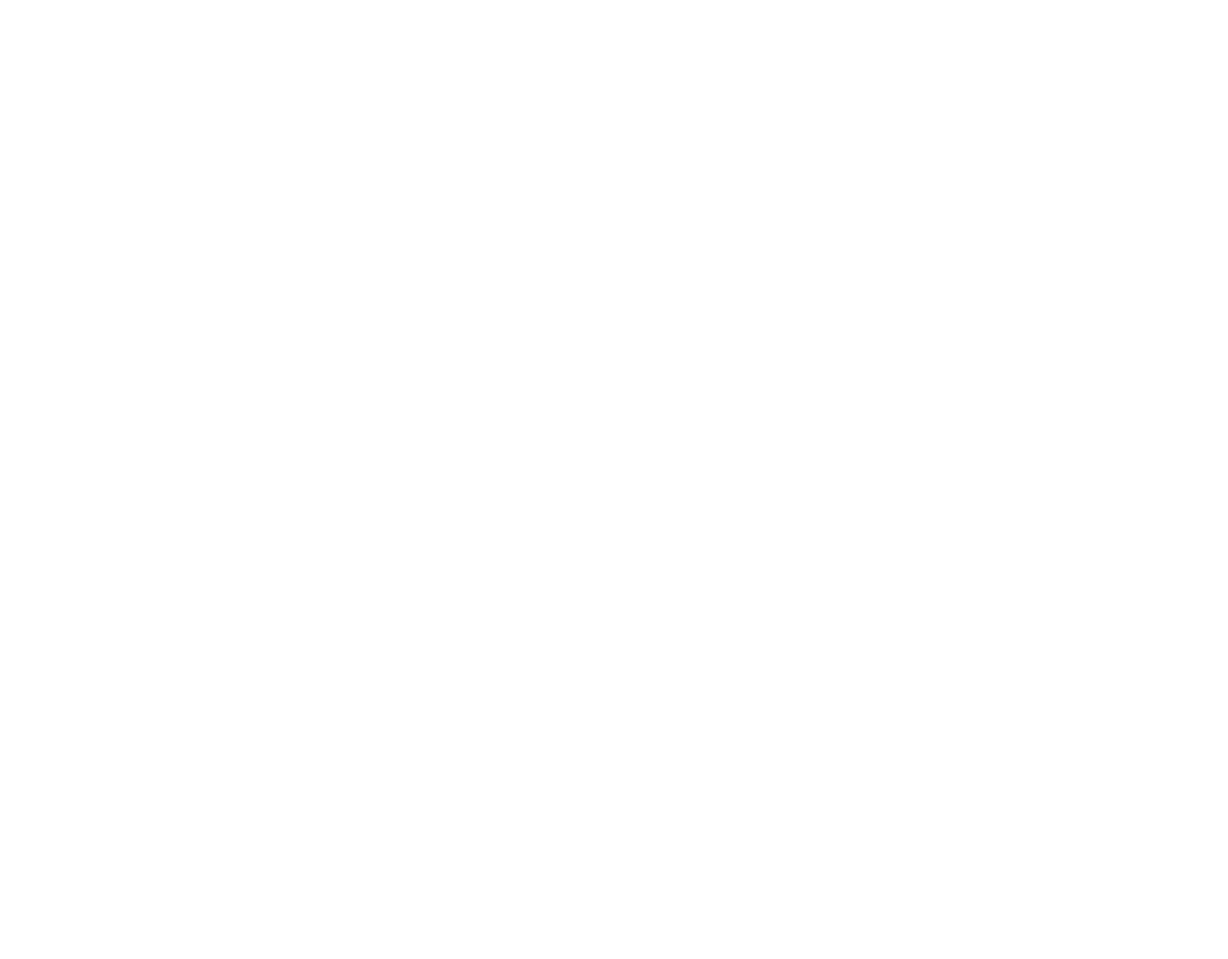
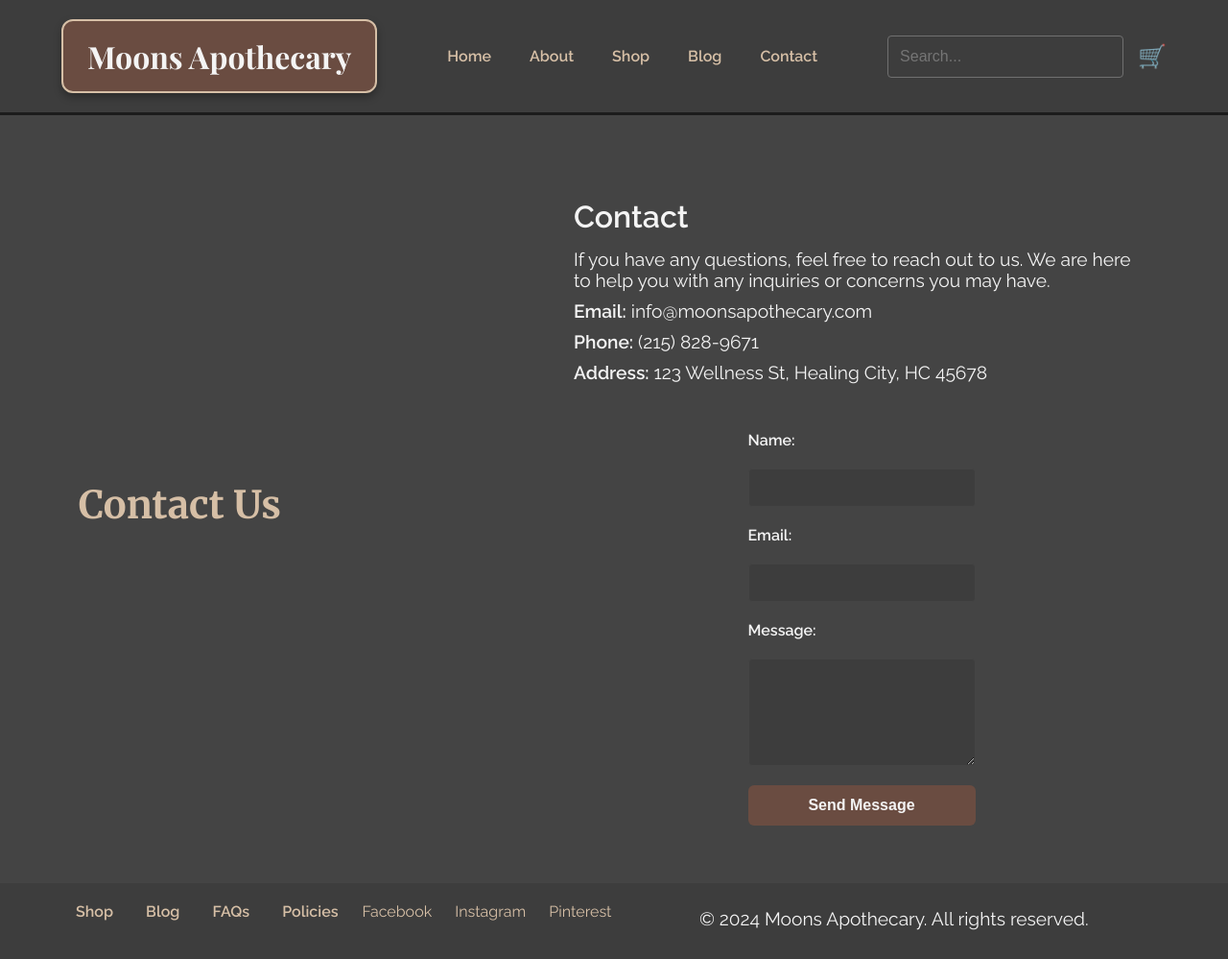
Before and after one commit to Johnhf282/Moons-Apothecary, a plain HTML site: page contact/contact.html in a window 1280 px wide. Shown: the whole page at 96% size. Before the commit the page ends 800 px from the top, so only its background shows below. Drawn offline with nearby package versions, Linux system fonts and the light colour scheme.

Commit message:
Add files via upload

```diff
--- a/contact/contact.html
+++ b/contact/contact.html
@@ -0,0 +1,87 @@
+<!DOCTYPE html>
+<html lang="en">
+<head>
+    <meta charset="UTF-8">
+    <meta name="viewport" content="width=device-width, initial-scale=1.0">
+    <title>About Us - Moons Apothecary</title>
+    <link rel="stylesheet" href="styles.css">
+</head>
+<body>
+    <!-- Header -->
+    <header>
+        <div class="container">
+            <div class="logo">
+                <a href="../index.html" class="home-button">
+                    <h1>Moons Apothecary</h1>
+                </a>
+            </div>
+            <nav>
+                <ul>
+                    <li><a href="../index.html">Home</a></li>
+                    <li><a href="about.html">About</a></li>
+                    <li><a href="shop.html">Shop</a></li>
+                    <li><a href="blog.html">Blog</a></li>
+                    <li><a href="contact.html">Contact</a></li>
+                </ul>
+            </nav>
+            <div class="search-cart">
+                <input type="text" placeholder="Search...">
+                <a href="#" class="cart-icon" aria-label="View cart">🛒</a>
+            </div>
+        </div>
+    </header>
+
+    <!-- Main Content -->
+    <main>
+        <!-- Contact Form Section -->
+        <section class="contact-section">
+            <div class="container">
+                <h1>Contact Us</h1>
+                <div class="contact-content">
+                    <div class="contact-info">
+                        <h2>Contact</h2>
+                        <p>If you have any questions, feel free to reach out to us. We are here to help you with any inquiries or concerns you may have.</p>
+                        <p><strong>Email:</strong> info@moonsapothecary.com</p>
+                        <p><strong>Phone:</strong> (215) 828-9671</p>
+                        <p><strong>Address:</strong> 123 Wellness St, Healing City, HC 45678</p>
+                    </div>
+                    <div class="contact-form">
+                        <form action="#" method="post">
+                            <label for="name">Name:</label>
+                            <input type="text" id="name" name="name" required>
+
+                            <label for="email">Email:</label>
+                            <input type="email" id="email" name="email" required>
+
+                            <label for="message">Message:</label>
+                            <textarea id="message" name="message" rows="5" required></textarea>
+
+                            <button type="submit" class="btn-primary">Send Message</button>
+                        </form>
+                    </div>
+                </div>
+            </div>
+        </section>
+    </main>
+
+    <!-- Footer -->
+    <footer>
+        <div class="container">
+            <div class="footer-links">
+                <a href="shop.html">Shop</a>
+                <a href="blog.html">Blog</a>
+                <a href="faqs.html">FAQs</a>
+                <a href="policies.html">Policies</a>
+            </div>
+            <div class="social-media">
+                <a href="#" aria-label="Facebook">Facebook</a>
+                <a href="#" aria-label="Instagram">Instagram</a>
+                <a href="#" aria-label="Pinterest">Pinterest</a>
+            </div>
+            <div class="contact-info">
+                <p>&copy; 2024 Moons Apothecary. All rights reserved.</p>
+            </div>
+        </div>
+    </footer>
+</body>
+</html>
--- a/contact/styles.css
+++ b/contact/styles.css
@@ -26,10 +26,33 @@ header {
     flex-wrap: wrap;
 }
 
-.logo h1 {
+/* Home Button Styling */
+.home-button {
+    display: inline-block;
+    text-decoration: none;
+    background-color: #6a4c41; /* Earthy brown */
+    color: #f4f4f4;
+    padding: 15px 25px;
+    border: 2px solid #d6bfa6; /* Soft earthy color */
+    border-radius: 12px;
+    box-shadow: 0 4px 8px rgba(0,0,0,0.3);
+    transition: background-color 0.3s, color 0.3s, transform 0.3s, box-shadow 0.3s;
+}
+
+.home-button h1 {
     margin: 0;
     font-size: 32px;
-    color: #d6bfa6; /* Soft earthy color */
+    font-family: 'Playfair Display', serif; /* Elegant serif font for the title */
+    font-weight: 700;
+    color: inherit; /* Inherit color from .home-button */
+}
+
+.home-button:hover {
+    background-color: #5a3b2d; /* Slightly darker brown */
+    color: #d6bfa6; /* Change text color on hover */
+    transform: scale(1.1); /* Slightly enlarge on hover */
+    box-shadow: 0 6px 12px rgba(0,0,0,0.4); /* Increase shadow on hover */
+    border-color: #f4f4f4; /* Lighten border on hover */
 }
 
 nav ul {
@@ -63,7 +86,7 @@ nav ul li a:hover {
 
 .search-cart input[type="text"] {
     padding: 12px;
-    border: 1px solid #444;
+    border: 1px solid #707070;
     border-radius: 4px;
     font-size: 16px;
     width: 220px;
@@ -120,133 +143,96 @@ nav ul li a:hover {
 }
 
 .btn-primary:hover {
-    background-color: #5a3b2d;
-    transform: scale(1.05);
+    background-color: #5a3b2d; /* Slightly darker brown */
+    transform: scale(1.05); /* Slightly enlarge on hover */
 }
 
 .about-teaser {
-    padding: 60px 20px;
+    padding: 40px 0;
+    background-color: #3d3d3d;
+    color: #f4f4f4;
     text-align: center;
-    background: #444;
-    color: #f4f4f4;
 }
 
-.about-text {
-    max-width: 800px;
-    margin: 0 auto;
+.about-teaser h2 {
+    font-size: 2.5rem;
+    margin-bottom: 15px;
 }
 
-.about-text h2 {
-    font-size: 2.5rem;
-    margin-bottom: 20px;
-    font-weight: 700;
-}
-
-.about-text p {
-    font-size: 1.25rem;
-    margin-bottom: 30px;
-    font-weight: 400;
+.about-teaser p {
+    font-size: 1.2rem;
+    margin-bottom: 25px;
 }
 
 .btn-secondary {
-    background-color: #6a4c41; /* Earthy brown */
+    background-color: #5a3b2d;
     color: #f4f4f4;
-    padding: 12px 24px;
+    padding: 12px 20px;
     text-decoration: none;
-    border-radius: 6px;
+    border-radius: 4px;
     font-size: 14px;
     font-weight: 600;
     transition: background-color 0.3s;
 }
 
 .btn-secondary:hover {
-    background-color: #5a3b2d;
+    background-color: #4a2d21; /* Darker brown for hover effect */
 }
 
 .featured-products {
-    padding: 60px 20px; /* Increased padding for more space */
-    background: #333;
+    padding: 40px 20px;
+    background-color: #2e2b2a;
     color: #f4f4f4;
     text-align: center;
 }
 
 .featured-products h2 {
-    margin-bottom: 30px; /* Adjusted margin for better spacing */
-    font-size: 2.5rem; /* Increased font size for emphasis */
-    font-family: 'Merriweather', serif; /* Elegant serif font */
+    font-size: 2.8rem; /* Increased font size for emphasis */
+    margin-bottom: 20px; /* Adjusted margin for better spacing */
+    font-family: 'Playfair Display', serif; /* Elegant serif font */
     font-weight: 700;
     color: #d6bfa6; /* Soft earthy color */
     text-shadow: 2px 2px 4px rgba(0,0,0,0.3); /* Subtle text shadow for depth */
 }
 
 .product-grid {
-    display: grid;
-    grid-template-columns: repeat(auto-fit, minmax(280px, 1fr)); /* Adjusted minmax value for responsiveness */
-    gap: 30px; /* Increased gap between products */
-    justify-content: center;
+    display: flex;
+    justify-content: space-around;
+    flex-wrap: wrap;
 }
 
 .product {
-    background: #3d3d3d;
-    border: 2px solid #2c2c2c;
+    background-color: #3d3d3d;
+    border: 1px solid #444;
+    border-radius: 8px;
     padding: 20px;
-    border-radius: 12px;
+    margin: 10px;
+    width: 280px;
     text-align: center;
-    box-shadow: 0 6px 12px rgba(0,0,0,0.4);
-    transition: transform 0.3s, box-shadow 0.3s;
-    font-family: 'Raleway', sans-serif; /* Modern font for product details */
 }
 
-.product:hover {
-    transform: translateY(-8px);
-    box-shadow: 0 8px 16px rgba(0,0,0,0.5);
-}
-
-.product img {
+.product-image {
     width: 100%;
     height: auto;
-    object-fit: cover;
-    border-radius: 8px;
-    margin-bottom: 15px; /* Adjusted margin for better spacing */
+    border-bottom: 1px solid #444;
+    margin-bottom: 15px;
 }
 
 .product h3 {
-    margin: 10px 0;
-    font-size: 1.5rem; /* Increased font size for product names */
-    font-weight: 600;
+    font-size: 1.4rem;
+    margin-bottom: 10px;
 }
 
 .product p {
-    font-size: 1.2rem; /* Increased font size for product prices */
+    font-size: 1.2rem;
     margin-bottom: 15px;
 }
 
-.btn-secondary {
-    background-color: #6a4c41; /* Earthy brown */
+footer {
+    background: #3d3d3d;
+    padding: 20px 0;
     color: #f4f4f4;
-    padding: 12px 24px;
-    text-decoration: none;
-    border-radius: 6px;
-    font-size: 14px;
-    font-weight: 600;
-    transition: background-color 0.3s;
-}
-
-.btn-secondary:hover {
-    background-color: #5a3b2d;
-}
-
-footer {
-    background: #2e2b2a;
-    color: #d6bfa6;
-    padding: 30px 20px;
     text-align: center;
-}
-
-.footer-content {
-    display: flex;
-    flex-direction: column;
-    align-items: center;
 }
 
 .footer-links {
@@ -254,15 +240,14 @@ footer {
 }
 
 .footer-links a {
+    text-decoration: none;
     color: #d6bfa6;
-    text-decoration: none;
     margin: 0 15px;
     font-weight: 600;
 }
 
 .footer-links a:hover {
-    color: #f4f4f4;
-    text-decoration: underline;
+    color: #f0e4d7;
 }
 
 .social-media {
@@ -270,43 +255,104 @@ footer {
 }
 
 .social-media a {
-    margin: 0 15px;
     text-decoration: none;
     color: #d6bfa6;
-    font-weight: 600;
-    transition: color 0.3s;
+    margin: 0 10px;
 }
 
 .social-media a:hover {
-    color: #f4f4f4;
-}
-
-.contact-info {
-    margin: 10px 0;
+    color: #f0e4d7;
 }
 
 .contact-info p {
     margin: 5px 0;
 }
 
-@media (max-width: 768px) {
-    nav ul {
-        flex-direction: column;
+
+/* Contact Page Styles */
+.contact-section {
+    padding: 60px 20px;
+    background: #444;
+    color: #f4f4f4;
     text-align: center;
-        margin-top: 15px;
 }
 
-    .search-cart {
+.contact-section h1 {
+    font-size: 2.5rem;
+    margin-bottom: 20px;
+    font-family: 'Merriweather', serif; /* Consistent with featured products */
+    font-weight: 700;
+    color: #d6bfa6; /* Earthy color for headers */
+}
+
+.contact-content {
+    display: flex;
     flex-direction: column;
     align-items: center;
-        margin-top: 15px;
+    gap: 40px; /* Space between contact info and form */
 }
 
-    .hero-content h2 {
-        font-size: 2.5rem;
+.contact-info {
+    max-width: 600px;
+    margin: 0 auto;
+    text-align: left;
 }
 
-    .hero-content p {
+.contact-info h2 {
+    font-size: 2rem;
+    margin-bottom: 15px;
+    font-weight: 700;
+}
+
+.contact-info p {
     font-size: 1.2rem;
+    margin-bottom: 10px;
 }
+
+.contact-form {
+    max-width: 600px;
+    margin: 0 auto;
+    text-align: left;
 }
+
+.contact-form form {
+    display: flex;
+    flex-direction: column;
+    gap: 20px;
+}
+
+.contact-form label {
+    font-size: 1rem;
+    font-weight: 600;
+}
+
+.contact-form input,
+.contact-form textarea {
+    padding: 10px;
+    border: 1px solid #444;
+    border-radius: 4px;
+    background: #3d3d3d;
+    color: #f4f4f4;
+    font-size: 1rem;
+}
+
+.contact-form textarea {
+    resize: vertical;
+}
+
+.contact-form button {
+    background-color: #6a4c41; /* Earthy brown */
+    color: #f4f4f4;
+    padding: 12px 24px;
+    border: none;
+    border-radius: 6px;
+    font-size: 16px;
+    font-weight: 600;
+    cursor: pointer;
+    transition: background-color 0.3s, transform 0.3s;
+}
+
+.contact-form button:hover {
+    background-color: #5a3b2d;
+    transform: scale(1.05);
+}
--- a/styles.css
+++ b/styles.css
@@ -165,74 +165,104 @@ nav ul li a:hover {
 }
 
 .btn-secondary {
-    background-color: #5a3b2d;
+    background-color: #6a4c41; /* Earthy brown */
     color: #f4f4f4;
-    padding: 12px 20px;
+    padding: 12px 24px;
     text-decoration: none;
-    border-radius: 4px;
+    border-radius: 6px;
     font-size: 14px;
     font-weight: 600;
     transition: background-color 0.3s;
 }
 
 .btn-secondary:hover {
-    background-color: #4a2d21; /* Darker brown for hover effect */
+    background-color: #5a3b2d;
 }
 
 .featured-products {
-    padding: 40px 20px;
-    background-color: #2e2b2a;
+    padding: 60px 20px; /* Increased padding for more space */
+    background: #333;
     color: #f4f4f4;
     text-align: center;
 }
 
 .featured-products h2 {
-    font-size: 2.8rem; /* Increased font size for emphasis */
-    margin-bottom: 20px; /* Adjusted margin for better spacing */
-    font-family: 'Playfair Display', serif; /* Elegant serif font */
+    margin-bottom: 30px; /* Adjusted margin for better spacing */
+    font-size: 2.5rem; /* Increased font size for emphasis */
+    font-family: 'Merriweather', serif; /* Elegant serif font */
     font-weight: 700;
     color: #d6bfa6; /* Soft earthy color */
     text-shadow: 2px 2px 4px rgba(0,0,0,0.3); /* Subtle text shadow for depth */
 }
 
 .product-grid {
-    display: flex;
-    justify-content: space-around;
-    flex-wrap: wrap;
+    display: grid;
+    grid-template-columns: repeat(auto-fit, minmax(280px, 1fr)); /* Adjusted minmax value for responsiveness */
+    gap: 30px; /* Increased gap between products */
+    justify-content: center;
 }
 
 .product {
-    background-color: #3d3d3d;
-    border: 1px solid #444;
+    background: #3d3d3d;
+    border: 2px solid #2c2c2c;
+    padding: 20px;
+    border-radius: 12px;
+    text-align: center;
+    box-shadow: 0 6px 12px rgba(0,0,0,0.4);
+    transition: transform 0.3s, box-shadow 0.3s;
+    font-family: 'Raleway', sans-serif; /* Modern font for product details */
+}
+
+.product:hover {
+    transform: translateY(-8px);
+    box-shadow: 0 8px 16px rgba(0,0,0,0.5);
+}
+
+.product img {
+    width: 100%;
+    height: auto;
+    object-fit: cover;
     border-radius: 8px;
-    padding: 20px;
-    margin: 10px;
-    width: 280px;
+    margin-bottom: 15px; /* Adjusted margin for better spacing */
+}
+
+.product h3 {
+    margin: 10px 0;
+    font-size: 1.5rem; /* Increased font size for product names */
+    font-weight: 600;
+}
+
+.product p {
+    font-size: 1.2rem; /* Increased font size for product prices */
+    margin-bottom: 15px;
+}
+
+.btn-secondary {
+    background-color: #6a4c41; /* Earthy brown */
+    color: #f4f4f4;
+    padding: 12px 24px;
+    text-decoration: none;
+    border-radius: 6px;
+    font-size: 14px;
+    font-weight: 600;
+    transition: background-color 0.3s;
+}
+
+.btn-secondary:hover {
+    background-color: #5a3b2d;
+}
+
+footer {
+    background: #2e2b2a;
+    color: #d6bfa6;
+    padding: 30px 20px;
     text-align: center;
 }
 
-.product-image {
-    width: 100%;
-    height: auto;
-    border-bottom: 1px solid #444;
-    margin-bottom: 15px;
-}
-
-.product h3 {
-    font-size: 1.4rem;
-    margin-bottom: 10px;
-}
-
-.product p {
-    font-size: 1.2rem;
-    margin-bottom: 15px;
-}
-
-footer {
-    background: #3d3d3d;
-    padding: 20px 0;
-    color: #f4f4f4;
-    text-align: center;
+.footer-content {
+    display: flex;
+    flex-direction: column;
+    align-items: center;
 }
 
 .footer-links {
@@ -240,14 +270,15 @@ footer {
 }
 
 .footer-links a {
+    color: #d6bfa6;
     text-decoration: none;
-    color: #d6bfa6;
     margin: 0 15px;
     font-weight: 600;
 }
 
 .footer-links a:hover {
-    color: #f0e4d7;
+    color: #f4f4f4;
+    text-decoration: underline;
 }
 
 .social-media {
@@ -255,15 +286,43 @@ footer {
 }
 
 .social-media a {
+    margin: 0 15px;
     text-decoration: none;
     color: #d6bfa6;
-    margin: 0 10px;
+    font-weight: 600;
+    transition: color 0.3s;
 }
 
 .social-media a:hover {
-    color: #f0e4d7;
+    color: #f4f4f4;
+}
+
+.contact-info {
+    margin: 10px 0;
 }
 
 .contact-info p {
     margin: 5px 0;
 }
+
+@media (max-width: 768px) {
+    nav ul {
+        flex-direction: column;
+        text-align: center;
+        margin-top: 15px;
+    }
+
+    .search-cart {
+        flex-direction: column;
+        align-items: center;
+        margin-top: 15px;
+    }
+
+    .hero-content h2 {
+        font-size: 2.5rem;
+    }
+
+    .hero-content p {
+        font-size: 1.2rem;
+    }
+}
```
Also changed, not shown: index.html (+1 -1 lines). Lines whose indentation alone changed are shown as unchanged.
